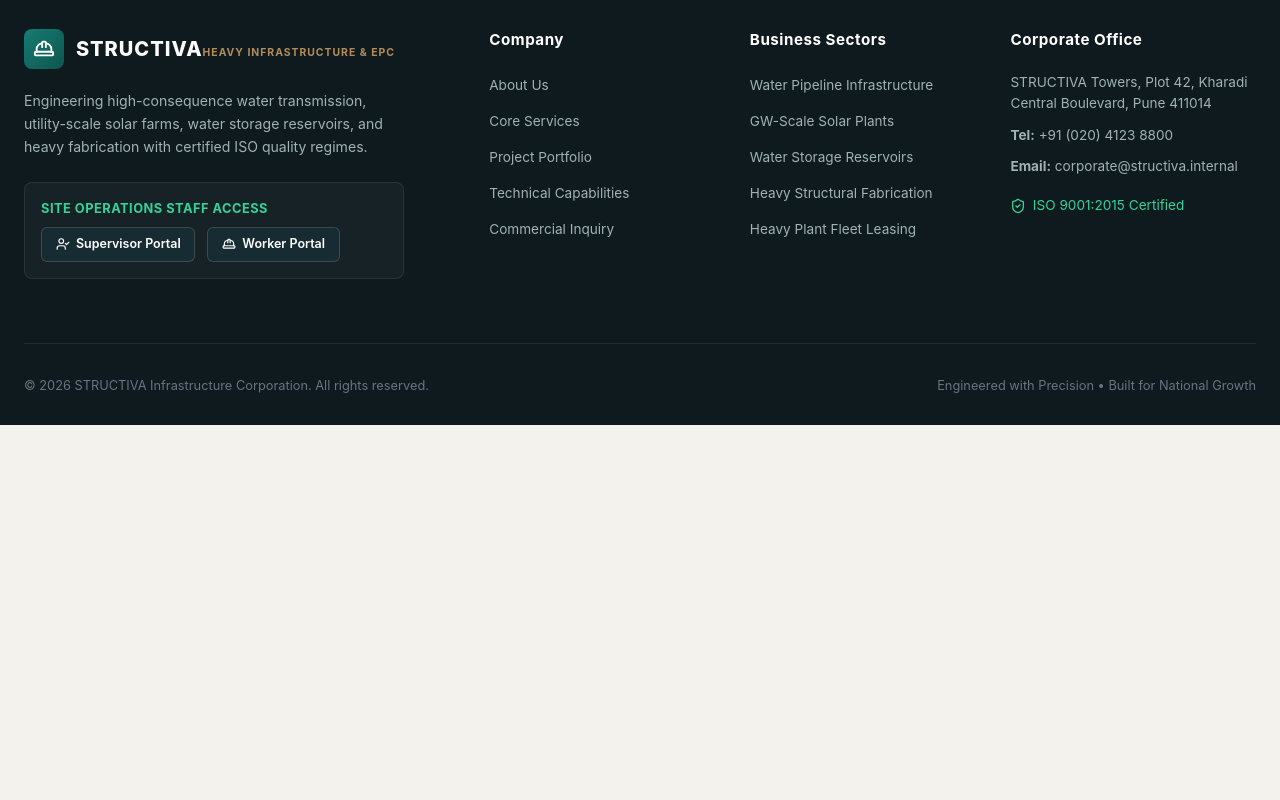
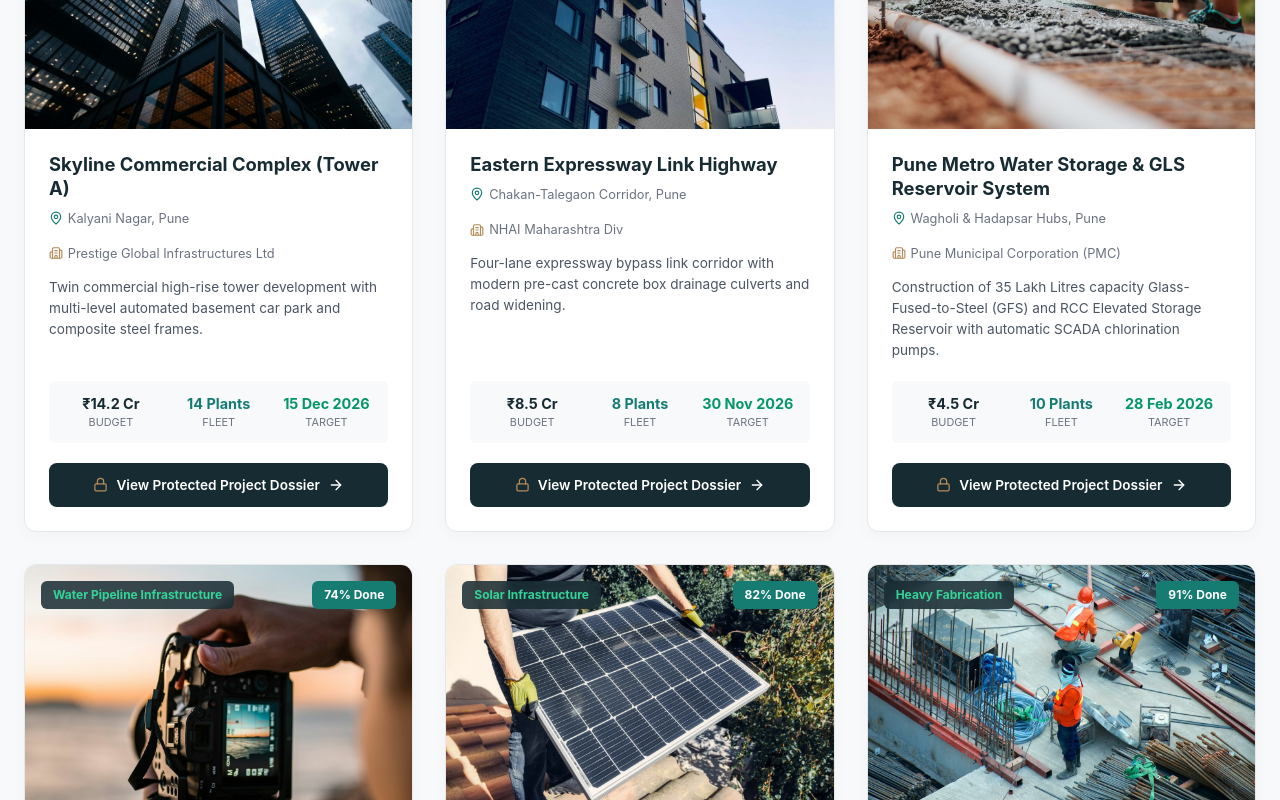
Before and after one commit to dawarepunam/structiva-admin, a Next.js app: page /projects in a window 1280 px wide. Shown: the part 700-1500 px from the top of the page. Before the commit the page ends 1125 px from the top, so only its background shows below. Built offline with nearby package versions, Linux system fonts and the light colour scheme; no server answers.

Commit message:
fix: ensure verified landmark project cards and specialized services render reliably on initial load with real imagery

```diff
--- a/src/app/projects/page.tsx
+++ b/src/app/projects/page.tsx
@@ -6,16 +6,39 @@ import HomeHeader from '@/components/home/components/HomeHeader';
 import HomeFooter from '@/components/home/components/HomeFooter';
 import { fetchStrapiCollection } from '@/services/strapiClient';
 import { StrapiProjectData } from '@/components/home/types/homeTypes';
+import { defaultEnterpriseProjects } from '@/services/projectStorage';
 import { Building2, MapPin, ArrowRight, Lock, Filter, ShieldCheck } from 'lucide-react';
 
+const fallbackProjects: StrapiProjectData[] = defaultEnterpriseProjects.map(p => ({
+  id: Number(p.id),
+  name: p.name,
+  code: p.code,
+  slug: p.slug,
+  client: p.client,
+  location: p.location,
+  category: p.category || 'Commercial Building',
+  budget: String(p.budget),
+  spent: String(p.spent),
+  status: p.status,
+  progress: p.progress,
+  startDate: p.startDate,
+  expectedCompletion: p.expectedCompletion,
+  image: p.image,
+  description: p.description,
+  deployedMachinery: p.deployedMachinery,
+  isProtected: p.isProtected
+}));
+
 export default function ProjectsDirectoryPage() {
-  const [projects, setProjects] = useState<StrapiProjectData[]>([]);
+  const [projects, setProjects] = useState<StrapiProjectData[]>(fallbackProjects);
   const [selectedCategory, setSelectedCategory] = useState<string>('All');
-  const [loading, setLoading] = useState(true);
+  const [loading, setLoading] = useState(false);
 
   useEffect(() => {
-    fetchStrapiCollection<StrapiProjectData>('projects', [])
-      .then((data) => setProjects(data || []))
+    fetchStrapiCollection<StrapiProjectData>('projects', fallbackProjects)
+      .then((data) => {
+        if (data && data.length > 0) setProjects(data);
+      })
       .finally(() => setLoading(false));
   }, []);
 
--- a/src/components/home/HomePage.tsx
+++ b/src/components/home/HomePage.tsx
@@ -20,11 +20,71 @@ import {
   StrapiProjectData
 } from './types/homeTypes';
 import { fetchStrapiCollection, STRAPI_BASE_URL } from '@/services/strapiClient';
+import { defaultEnterpriseProjects } from '@/services/projectStorage';
+
+const defaultHomeServices: StrapiServiceData[] = [
+  {
+    id: 1,
+    title: 'Water Pipeline Infrastructure',
+    slug: 'water-pipeline-infrastructure',
+    shortDescription: 'Large-diameter cross-country bulk water transmission, MS welded pipes, and trenchless HDD boring under highways and rivers.',
+    order: 1,
+    imageUrl: '/images/pipeline_trench.jpg',
+    features: ['1400mm MS Pipeline Laying', 'Micro-tunneling & HDD Crossings', 'Cathodic Corrosion Protection']
+  },
+  {
+    id: 2,
+    title: 'Solar Infrastructure & Balance of Plant (BOP)',
+    slug: 'solar-infrastructure',
+    shortDescription: 'Utility-scale 250+ MWp solar parks, automated pile driving, MMS installation, inverter rooms, and 33kV internal power lines.',
+    order: 2,
+    imageUrl: '/images/solar_park_real.jpg',
+    features: ['Automated Pile Driving Fleet', 'Turnkey 33kV Internal Sub-stations', 'SCADA Plant Performance Monitoring']
+  },
+  {
+    id: 3,
+    title: 'Water Storage Reservoirs (GFS / ESR)',
+    slug: 'water-storage-tanks',
+    shortDescription: 'Glass-Fused-to-Steel (GFS) industrial tanks and Elevated Storage Reservoirs (ESR) engineered to IS 3370 water retaining standards.',
+    order: 3,
+    imageUrl: '/images/water_tank_real.jpg',
+    features: ['Glass-Fused-to-Steel (GFS) Technology', 'RCC Elevated Storage Reservoirs', 'SCADA Chlorination & Flow Telemetry']
+  },
+  {
+    id: 4,
+    title: 'Heavy Structural Fabrication & Erection',
+    slug: 'heavy-fabrication',
+    shortDescription: 'Railway overbridge (ROB) plate girders, industrial warehouse trusses, PEB structures, and heavy machinery support frames.',
+    order: 4,
+    imageUrl: '/images/steel_fabrication_real.jpg',
+    features: ['Clear Span 72m ROB Plate Girders', 'Ultrasonic NDT Quality Verified', 'Automated Submerged Arc Welding (SAW)']
+  }
+];
 
 export default function HomePageCoordinator() {
   const [homepageData, setHomepageData] = useState<StrapiHomepageData | undefined>();
-  const [services, setServices] = useState<StrapiServiceData[]>([]);
-  const [projects, setProjects] = useState<StrapiProjectData[]>([]);
+  const [services, setServices] = useState<StrapiServiceData[]>(defaultHomeServices);
+  const [projects, setProjects] = useState<StrapiProjectData[]>(
+    defaultEnterpriseProjects.map(p => ({
+      id: Number(p.id),
+      name: p.name,
+      code: p.code,
+      slug: p.slug,
+      client: p.client,
+      location: p.location,
+      category: p.category || 'Commercial Building',
+      budget: String(p.budget),
+      spent: String(p.spent),
+      status: p.status,
+      progress: p.progress,
+      startDate: p.startDate,
+      expectedCompletion: p.expectedCompletion,
+      image: p.image,
+      description: p.description,
+      deployedMachinery: p.deployedMachinery,
+      isProtected: p.isProtected
+    }))
+  );
   const [showBackToTop, setShowBackToTop] = useState(false);
 
   useEffect(() => {
--- a/src/services/strapiClient.ts
+++ b/src/services/strapiClient.ts
@@ -4,7 +4,10 @@
  * Implements real CRUD, offline synchronization queue, client IDs, and JWT management.
  */
 
-export const STRAPI_BASE_URL = process.env.NEXT_PUBLIC_STRAPI_API_URL || 'http://localhost:1337';
+export const STRAPI_BASE_URL =
+  process.env.NEXT_PUBLIC_STRAPI_URL ||
+  process.env.NEXT_PUBLIC_STRAPI_API_URL ||
+  'http://localhost:1337';
 const TOKEN_STORAGE_KEY = 'structiva_strapi_jwt';
 const OFFLINE_QUEUE_KEY = 'structiva_offline_queue_v1';
 
```
